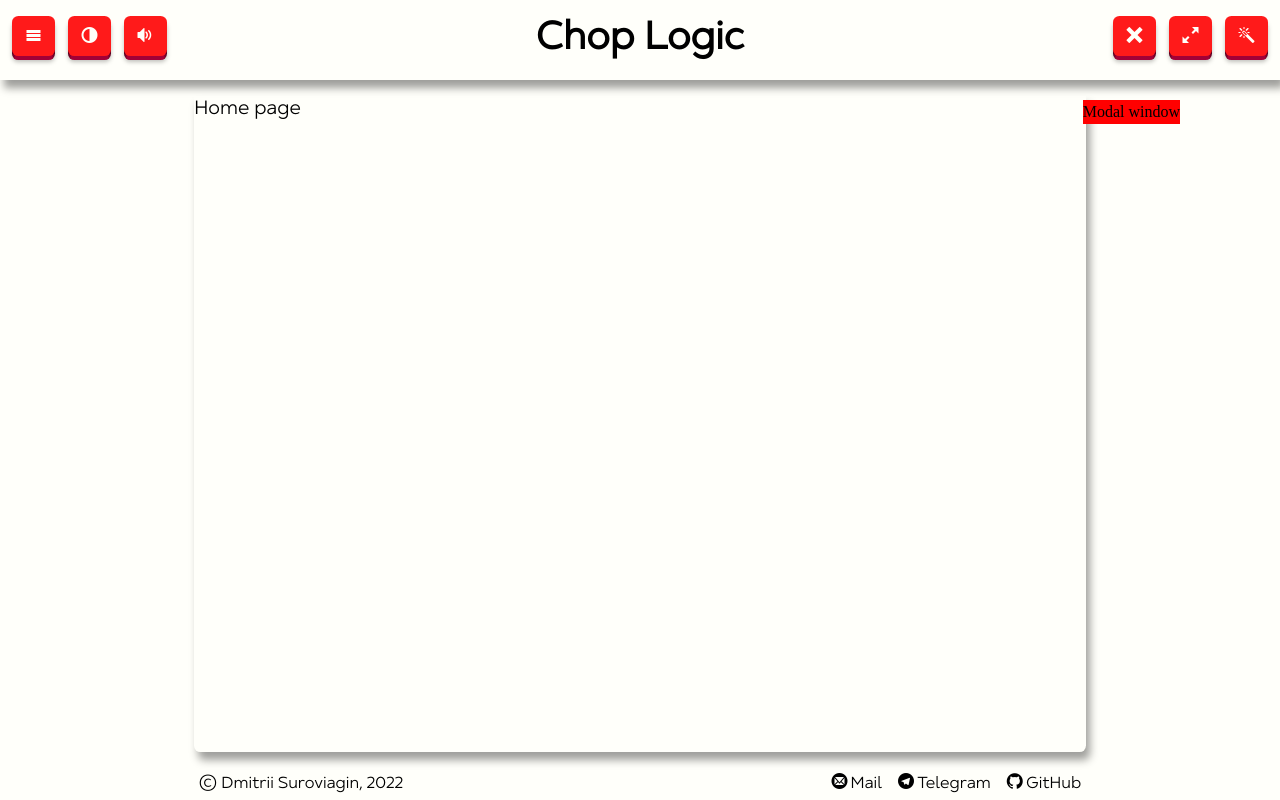
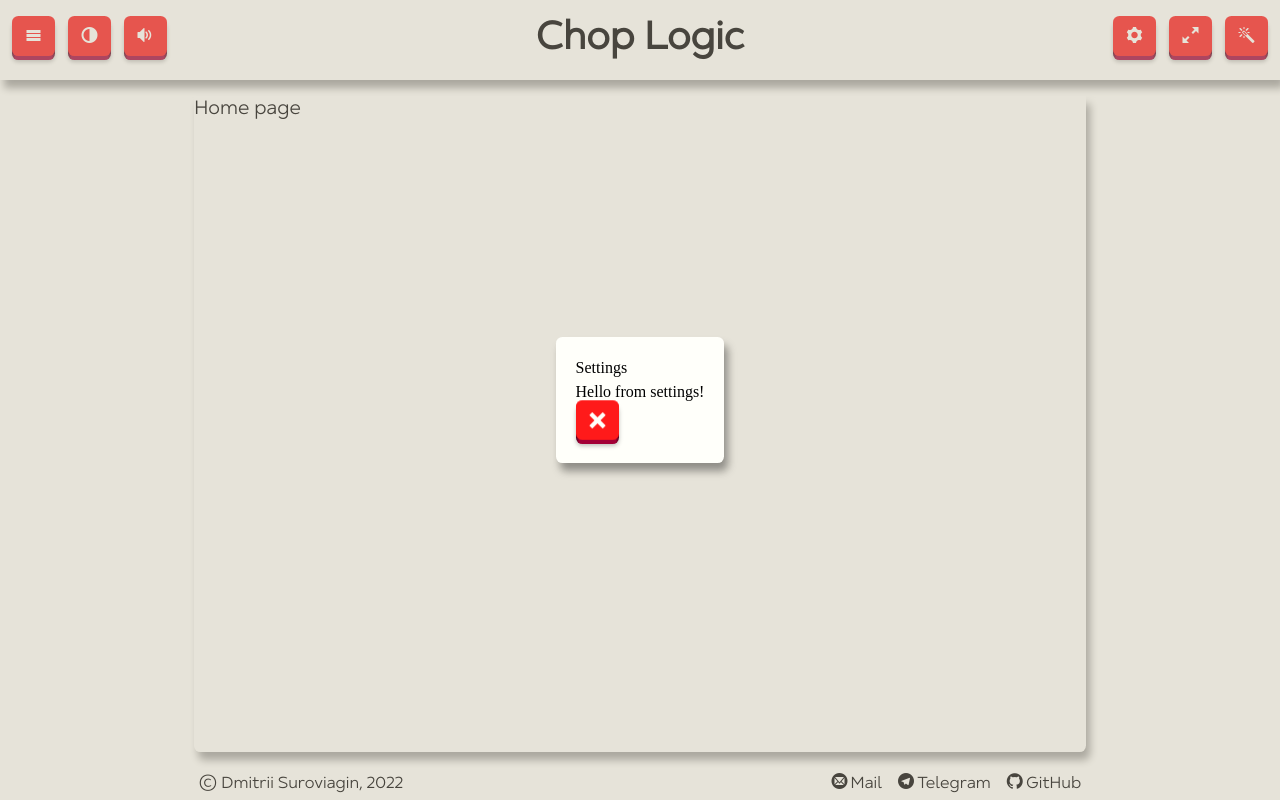
Before and after one commit to SavouryGin/chop_logic, a React app: page / in a window 1280 px wide. Both pictures are taken after a click on the button 1134 px from the left and 39 px from the top of the page. Built offline with nearby package versions, Linux system fonts and the light colour scheme.

Commit message:
ts-19: add draft styles to the modal window

```diff
--- a/src/components/header/right-panel.tsx
+++ b/src/components/header/right-panel.tsx
@@ -50,10 +50,10 @@ function RightHeaderPanel(): React.ReactElement {
 
   return (
     <>
-      <Button onClick={onClickSettingButton} icon={isSettingOpened ? Icon.Cancel : Icon.Settings} title='Settings' />
+      <Button onClick={onClickSettingButton} icon={Icon.Settings} title='Settings' />
       <Button onClick={onClickFullScreenButton} icon={isFullScreen ? Icon.Shrink : Icon.Enlarge} title='Full screen' />
       <Button onClick={onClickSidebarButton} icon={isSidebarOpened ? Icon.Right : Icon.Sidebar} title='Sidebar' />
-      <ModalWindow isOpened={isSettingOpened} onClose={onClickSettingButton} />
+      <ModalWindow isOpened={isSettingOpened} onClose={onClickSettingButton} title={'Settings'} content={<>Hello from settings!</>} />
     </>
   );
 }
--- a/src/components/modal-window/index.tsx
+++ b/src/components/modal-window/index.tsx
@@ -1,26 +1,39 @@
 import React from 'react';
 import ReactDOM from 'react-dom';
+import Button from 'components/button';
 import formatClassName from 'helpers/formatters/format-class-name';
 import { ClassNameProp } from 'types';
+import { Icon } from 'enums';
 
 import './styles.scss';
 
 export type ModalWindowProps = {
   isOpened: boolean;
   onClose: () => void;
+  title: string;
   className?: ClassNameProp;
+  content?: React.ReactElement;
 };
 
-function ModalWindow(props: ModalWindowProps) {
-  const { className, isOpened } = props;
+function ModalWindow(props: ModalWindowProps): React.ReactElement | null {
+  const { className, isOpened, onClose, content, title } = props;
   const targetNode = document.getElementById('modal');
   const isPortalVisible = isOpened && targetNode;
-
   const classNames = formatClassName(['modal-window', className]);
 
-  const content = <div className={classNames}>Modal window</div>;
+  const portal = (
+    <div className='modal-background'>
+      <div className={classNames} role='dialog'>
+        <header className='modal-window__header'>{title}</header>
+        <section className='modal-window__content'>{content}</section>
+        <footer className='modal-window__footer'>
+          <Button onClick={onClose} icon={Icon.Cancel} title='Close' />
+        </footer>
+      </div>
+    </div>
+  );
 
-  return isPortalVisible ? ReactDOM.createPortal(content, targetNode) : null;
+  return isPortalVisible ? ReactDOM.createPortal(portal, targetNode) : null;
 }
 
 export default ModalWindow;
--- a/src/components/modal-window/styles.scss
+++ b/src/components/modal-window/styles.scss
@@ -1,9 +1,35 @@
 @import 'styles/z-indexes.scss';
+@import 'styles/colors.scss';
+@import 'styles/sizes.scss';
 
-.modal-window {
-  position: absolute;
-  top: 100px;
-  right: 100px;
-  background-color: red;
+@keyframes slide-in-modal {
+  from {
+    transform: translateY(-100%);
+  }
+  to {
+    transform: translateY(0%);
+  }
+}
+
+.modal-background {
+  position: fixed;
+  top: 0;
+  left: 0;
+  width: 100%;
+  height: 100%;
+  background-color: $light-modal-shadow-color;
   z-index: inherit;
+  display: flex;
+  justify-content: center;
+  align-items: center;
+
+  .modal-window {
+    animation: slide-in-modal 1000ms;
+    width: fit-content;
+    height: fit-content;
+    padding: $big-padding;
+    background-color: $light-background-color;
+    border-radius: $border-radius;
+    box-shadow: $light-box-shadow;
+  }
 }
--- a/src/styles/colors.scss
+++ b/src/styles/colors.scss
@@ -1,6 +1,7 @@
 // Light theme colors
 $light-font-color: hsl(0, 0%, 0%);
 $light-background-color: hsl(60, 100%, 99%);
+$light-modal-shadow-color: hsla(44, 16%, 69%, 0.38);
 $light-foreground-color: hsl(44, 17%, 69%);
 $light-weak-accent-color: hsl(28, 100%, 53%);
 $light-strong-accent-color: hsl(360, 100%, 55%);
```
